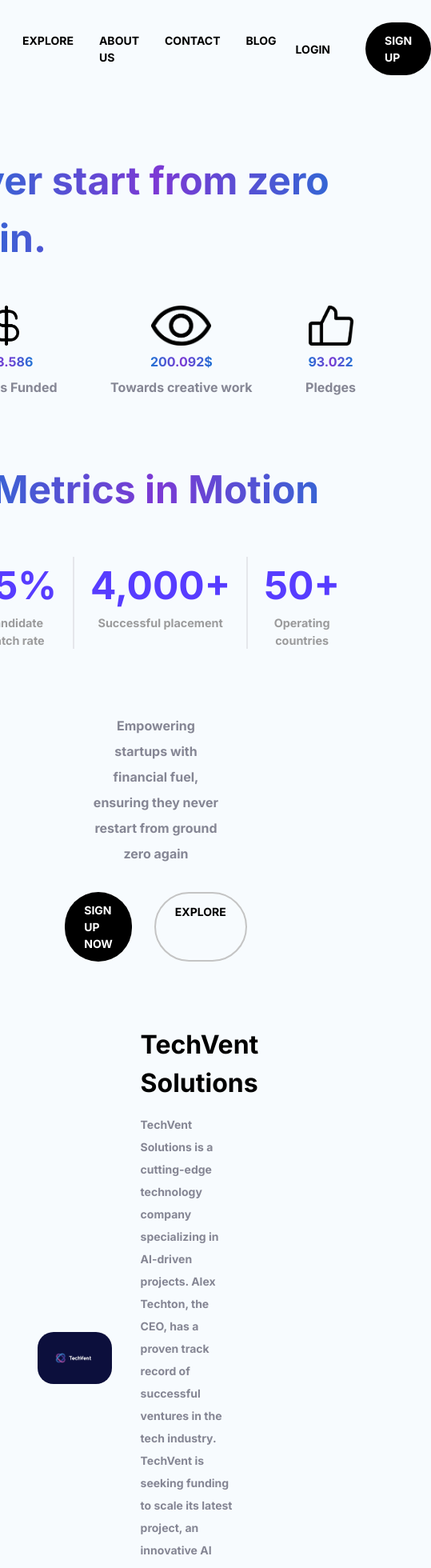
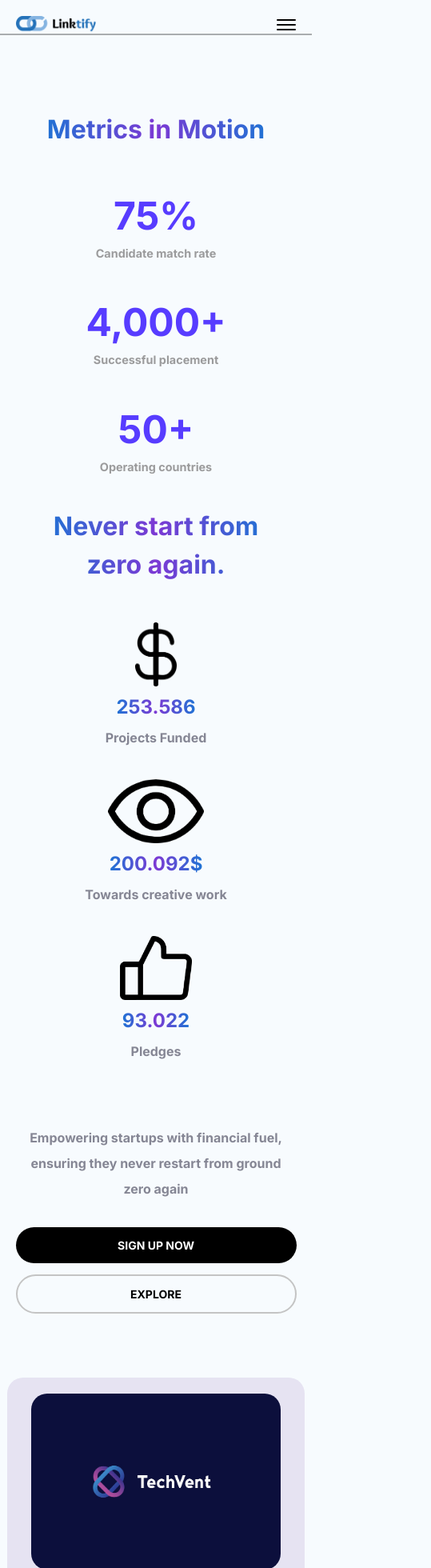
Before and after one commit to momo56710/linktify, a Next.js app: page / in a window 390 px wide. Shown: the top 1960 px of the page at 80% size, 539 px wide, since content can reach past the window. Built offline with nearby package versions, Linux system fonts and the light colour scheme.

Commit message:
making the main page responsive

```diff
--- a/app/components/footer/footerDes.js
+++ b/app/components/footer/footerDes.js
@@ -5,16 +5,16 @@
 export default function FooterDes() {
     return (
         <div className='bg-[#000218] text-white'>
-            <div className='flex flex-col m-auto max-w-[1440px] py-[3em] px-[5em] divide-y divide-[#292929]'>
-                <div className=' flex justify-between mb-[5em]'>
-                    <div>
+            <div className='flex flex-col m-auto max-w-[1440px] py-[3em] md:px-[5em] px-[2em] divide-y divide-[#292929]'>
+                <div className=' flex max-md:flex-col max-md:gap-10 justify-between mb-[5em]'>
+                    <div className='max-md:flex max-md:justify-center'>
                         <Image width={100} src={linktifyLogoWht} />
                     </div>
                     {
                         footer.map(e => (
 
 
-                            <div key={e}>
+                            <div key={e} className='max-md:p-5 rounded-[20px] max-md:border-[1px] max-md:border-[#797979]'>
                                 <p className='text-[#797a7a] text-[0.8em]'>{e.title}</p>
                                 <div className='mt-[1em]'>
                                     {
--- /dev/null
+++ b/app/components/navBar/navBarMob.js
@@ -0,0 +1,53 @@
+'use client'
+import React, { useState } from 'react'
+import Image from 'next/image'
+import linktifyLogoBlck from '@/assets/Linktify Logo alt.png'
+export default function NavBarMob() {
+    const [isOpen, setIsOpen] = useState(false);
+    const handleClick = () => {
+        setIsOpen(!isOpen);
+    };
+    return (
+        <div className='relative bg-[#F7FBFE]'>
+            <div className='px-5 pt-5 flex justify-between '>
+                <div><Image src={linktifyLogoBlck} width={100} /></div>
+                <button onClick={handleClick}
+                    className="flex flex-col justify-center items-center">
+                    <span className={`bg-black block transition-all duration-300 ease-out
+                    h-0.5 w-6 rounded-sm ${isOpen ? 'rotate-45 translate-y-1' : '-translate-y-0.5'}`} >
+                    </span>
+                    <span className={`bg-black block transition-all duration-300 ease-out
+                    h-0.5 w-6 rounded-sm my-0.5 ${isOpen ?
+                            'opacity-0' : 'opacity-100'
+                        }`} >
+                    </span>
+                    <span className={`bg-black block transition-all duration-300 ease-out
+                    h-0.5 w-6 rounded-sm ${isOpen ?
+                            '-rotate-45 -translate-y-1' : 'translate-y-0.5'
+                        }`} >
+                    </span>
+
+                </button>
+            </div>
+            <div className={`absolute transition-all bg-[#F7FBFE] w-[100vw]  duration-500 ease-out ${isOpen ? 'top-[80px]' : 'top-[-400px]'}`}>
+                <div className='justify-self-center  px-5 text-[0.8em]'>
+                    <ul className='flex flex-col gap-8 font-bold uppercase pb-2'>
+                        <li>Explore</li>
+                        <li>About Us</li>
+                        <li>Contact</li>
+                        <li>Blog</li>
+                    </ul>
+                    <hr />
+                    <div className='flex gap-5 pb-5 content-center text-[0.8em] pt-2 items-center justify-self-end mr-[2em] font-bold uppercase'>
+                        <span className='bg-black text-white  py-1.5 px-3 rounded-[80px]'>Sign Up</span>
+                        <span className='py-3 px-6'>Login</span>
+
+                    </div>
+                </div>
+
+
+            </div>
+            <div className={`z-[-1] transition-all w-[100vw] h-[100vh]  left-0 bg-[#00000050] absolute  duration-[500ms] ease-out ${isOpen ? 'top-[10em]' : 'top-[-800px]'}`}></div>
+        </div>
+    )
+}
--- a/app/components/startupMainpageCard.js
+++ b/app/components/startupMainpageCard.js
@@ -3,18 +3,14 @@
 
 export default function StartupMainpageCard({ img, title, disc, link }) {
     return (
-        <div className='flex justify-center items-center gap-4 m-auto max-w-[1440px]'>
-            <div className='relative'>
-                <Image src={img}
-                    width={0}
-                    height={0}
-                    sizes="100vw"
-                    style={{ width: '100%', height: 'auto' }}
-                    className='rounded-[20px]' />
-            </div>
-            <div className='w-[70%] px-5'>
-                <div className='max-xl:w-[80%] w-[70%]'>
-                    <p className='text-[2em]'>{title}</p>
+        <div className='flex max-md:flex-col justify-center items-center gap-4 m-auto max-w-[1440px] max-md:bg-[#E6E3F2] max-md:p-5 rounded-[20px]'>
+
+            <img src={img.src}
+                className='rounded-[20px] max-md:w-[80vw] md:w-[50%]' />
+
+            <div className='md:w-[70%] px-5'>
+                <div className=' max-md:w-[75vw] md:w-[70%] max-xl:w-[80%]'>
+                    <p className='text-[1.5em] md:text-[2em]'>{title}</p>
                     <p className='mt-[1em] max-xl:text-[14px] text-bold max-xl:leading-7 mb-[2em] text-[#858694]'>{disc}</p>
                     <span className='bg-black text-white py-3 px-6 rounded-[10px] shadow-2xl'>Fund Now</span>
                 </div>
--- a/app/components/statsCard.js
+++ b/app/components/statsCard.js
@@ -5,8 +5,8 @@
 
     return (
         <div className='flex flex-col justify-center items-center font-bold gap-2'>
-            <Image src={icon} height={50} alt='dollar sign icon' />
-            <p className=' bg-gradient-to-r from-[#1F73D4] via-[#7C39D4] to-[#1F73D4] bg-clip-text text-transparent'>{number}</p>
+            <img src={icon.src} className='max-md:h-[80px] md:h-[100px]' alt='dollar sign icon' />
+            <p className='max-md:text-[1.5em] bg-gradient-to-r from-[#1F73D4] via-[#7C39D4] to-[#1F73D4] bg-clip-text text-transparent'>{number}</p>
             <p className='text-[#858694]'>{disc}</p>
         </div>
     )
--- a/app/layout.js
+++ b/app/layout.js
@@ -2,6 +2,7 @@
 import "./globals.css";
 import NavBarDes from "./components/navBar/navBarDes";
 import FooterDes from "./components/footer/footerDes";
+import NavBarMob from "./components/navBar/navBarMob";
 
 const inter = Inter({ subsets: ["latin"] });
 
@@ -14,9 +15,12 @@
   return (
     <html lang="en">
       <body className={`${inter.className} bg-[#F7FBFE]`} >
-        <NavBarDes />
+        <div className="max-md:hidden"> <NavBarDes /></div>
+        <div className="md:hidden"> <NavBarMob /> </div>
+
         {children}
         <FooterDes />
+
       </body>
     </html>
   );
--- a/app/page.js
+++ b/app/page.js
@@ -7,32 +7,34 @@
 export default function Home() {
   return (
     <main className="flex min-h-screen flex-col items-center p-24  font-bold">
+      <div className="flex flex-col max-md:flex-col-reverse">
         <div>
-        <p className=" text-[3em] bg-gradient-to-r from-[#1F73D4] via-[#7C39D4] to-[#1F73D4] bg-clip-text text-transparent">Never start from zero again.</p>
-        <div className="flex justify-between w-[100%] px-[2em] mt-[3em] mb-[5em]">
+          <p className="max-md:text-[2em] mt-10  text-[3em] bg-gradient-to-r from-[#1F73D4] via-[#7C39D4] to-[#1F73D4] bg-clip-text text-transparent text-center">Never start from zero again.</p>
+          <div className="flex max-md:flex-col justify-between max-md:gap-10 w-[100%] px-[2em] mt-[3em] mb-[5em]">
             {
               stats.map(e => (
                 <StatsCard key={e} icon={e.icon} number={e.number} disc={e.disc} />
               ))
             }
           </div>
-
-
-        <p className=" text-[3em] bg-gradient-to-r from-[#1F73D4] via-[#7C39D4] to-[#1F73D4] bg-clip-text text-transparent text-center">Metrics in Motion</p>
-        <div className="flex justify-between w-[100%] px-[2em] mt-[3em] divide-x-2">
+        </div>
+        <div>
+          <p className="max-md:text-[2em] text-[3em] bg-gradient-to-r from-[#1F73D4] via-[#7C39D4] to-[#1F73D4] bg-clip-text text-transparent text-center">Metrics in Motion</p>
+          <div className="flex max-md:items-center max-md:gap-10 md:justify-between max-md:flex-col w-[100%]  px-[2em] mt-[3em] md:divide-x-2">
             {
-            metrics.map((e,i) => (
+              metrics.map((e, i) => (
                 <div key={i} className="flex gap-5 px-5">
-                <MetricsCard  number={e.number} title={e.title} />
+                  <MetricsCard number={e.number} title={e.title} />
 
                 </div>
               ))
             }
           </div>
         </div>
-      <div className="mt-[5em] flex flex-col gap-[2em] justify-center items-center">
-        <p className="w-[70%] m-auto text-center leading-8 text-[#858694]">Empowering startups with financial fuel, ensuring they never restart from ground zero again</p>
-        <div className="flex gap-[2em] uppercase text-[14px]">
+      </div>
+      <div className="md:mt-[5em] flex flex-col gap-[2em] justify-center items-center">
+        <p className="md:w-[30em] w-[90vw] md:m-auto text-center leading-8 text-[#858694]">Empowering startups with financial fuel, ensuring they never restart from ground zero again</p>
+        <div className="flex max-md:flex-col md:justify-center w-[90vw] text-center gap-[1em] md:gap-[2em] uppercase text-[14px]">
           <span className="bg-black text-white py-3 px-6 rounded-[80px]">Sign up now</span>
           <span className="border-[#c4c4c4] border-[2px] border-solid py-3 px-6 rounded-[80px]">Explore</span>
         </div>
@@ -45,13 +47,13 @@
         }
 
       </div>
-      <div className="mt-[5em] flex flex-col w-[40em]">
-        <span className="text-center text-[70px]">Detect your next</span>
-        <span className="text-[#1F73D4] text-center text-[70px]">big move</span>
-        <span className="w-[100%] text-center text-[#858694]">Embark on a crowdfunding journey where your projects come to life through seamless integration. Join forces with Lonktify, your gateway to crowdfunding success</span>
-        <div className="mt-5 grid grid-cols-[4fr,1fr] gap-3">
+      <div className="mt-[5em] flex flex-col md:w-[40em]">
+        <span className="text-center text-[2em] md:text-[70px]">Detect your next</span>
+        <span className="text-[#1F73D4] text-center text-[2em] md:text-[70px]">big move</span>
+        <span className="max-md:w-[90vw] w-[100%] text-center text-[#858694]">Embark on a crowdfunding journey where your projects come to life through seamless integration. Join forces with Lonktify, your gateway to crowdfunding success</span>
+        <div className="mt-5 max-md:flex max-md:flex-col md:grid md:grid-cols-[4fr,1fr] gap-3">
           <input type="email" className="bg-[#E5E7EB] py-3 pl-4 rounded-[10px]" placeholder="yourmail@gmail.com" />
-          <span className="bg-[#1F73D4]  text-white px-5 py-3 rounded-[10px]">Notify me</span>
+          <span className="bg-[#1F73D4] text-center  text-white px-5 py-3 rounded-[10px]">Notify me</span>
         </div>
       </div>
     </main>
```
Lines whose indentation alone changed are shown as unchanged.
